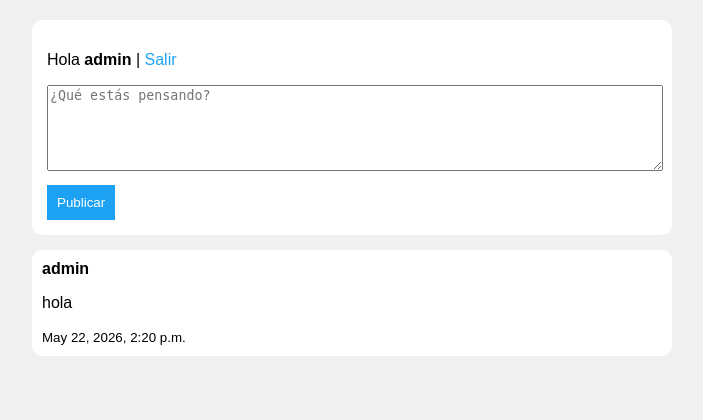
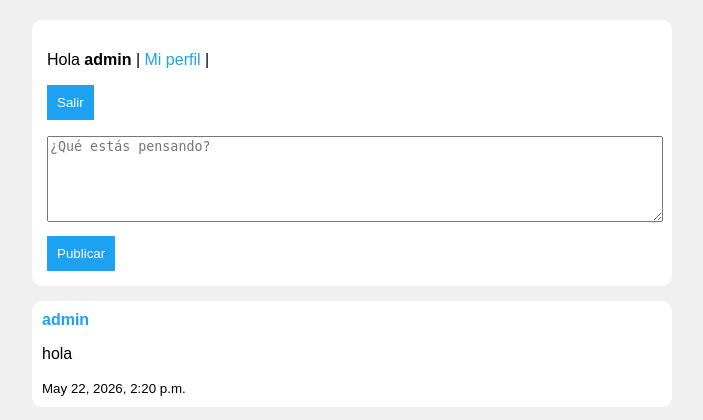
Before and after one commit to Roman27663/proyecto_red_social, a Django app: page / in a window 1280 px wide. Shown: the part 110-530 px from the top of the page, without its empty margins (288-991 px from the left). Run offline with Django 5.2, Linux system fonts and the light colour scheme; a user stored in the database is signed in; data comes from the database, SQL or seed files in the repository; both versions use the stored data as it was after the commit.

Commit message:
feat: agrega perfil de usuario y navegación mejorada

```diff
--- a/social/templates/social/home.html
+++ b/social/templates/social/home.html
@@ -69,7 +69,15 @@
     {% if user.is_authenticated %}
 
         <div class="box">
-            <p>Hola <b>{{ user.username }}</b> | <a href="/accounts/logout/">Salir</a></p>
+            <p>
+                Hola <b>{{ user.username }}</b> |
+                <a href="/mi-perfil/">Mi perfil</a> |
+
+                <form method="post" action="/accounts/logout/" style="display:inline;">
+                    {% csrf_token %}
+                    <button type="submit">Salir</button>
+                </form>
+            </p>
 
             <form method="POST" action="/crear/">
                 {% csrf_token %}
@@ -82,14 +90,19 @@
 
         <div class="box">
             <p>No has iniciado sesión</p>
-            <a href="/accounts/login/">Iniciar sesión</a>
+            <a href="/accounts/login/">Iniciar sesión</a> |
+            <a href="/register/">Crear cuenta</a>
         </div>
 
     {% endif %}
 
     {% for post in posts %}
         <div class="post">
-            <b>{{ post.usuario.username }}</b>
+            <b>
+                <a href="/perfil/{{ post.usuario.username }}/">
+                    {{ post.usuario.username }}
+                </a>
+            </b>
             <p>{{ post.contenido }}</p>
             <small>{{ post.fecha }}</small>
         </div>
--- a/social/urls.py
+++ b/social/urls.py
@@ -5,5 +5,7 @@ urlpatterns = [
     path('', views.home, name='home'),
     path('crear/', views.crear_post, name='crear_post'),
     path('register/', views.register, name='register'),
+    path('perfil/<str:username>/', views.perfil, name='perfil'),
+    path('mi-perfil/', views.mi_perfil, name='mi_perfil'),
 path('register/', views.register, name='register'),
 ]
--- a/social/views.py
+++ b/social/views.py
@@ -2,6 +2,7 @@ from django.shortcuts import render, redirect
 from .models import Post
 from django.contrib.auth.decorators import login_required
 from django.contrib.auth.forms import UserCreationForm
+from django.contrib.auth.models import User
 
 
 def home(request):
@@ -32,3 +33,22 @@ def register(request):
         form = UserCreationForm()
 
     return render(request, 'registration/register.html', {'form': form})
+
+def perfil(request, username):
+    usuario = User.objects.get(username=username)
+    posts = Post.objects.filter(usuario=usuario).order_by('-fecha')
+
+    return render(request, 'social/perfil.html', {
+        'usuario': usuario,
+        'posts': posts
+    })
+
+@login_required
+def mi_perfil(request):
+    usuario = request.user
+    posts = Post.objects.filter(usuario=usuario).order_by('-fecha')
+
+    return render(request, 'social/perfil.html', {
+        'usuario': usuario,
+        'posts': posts
+    })
```
Also changed, not shown: social/templates/social/perfil.html (added, +14 -0 lines), db.sqlite3.
